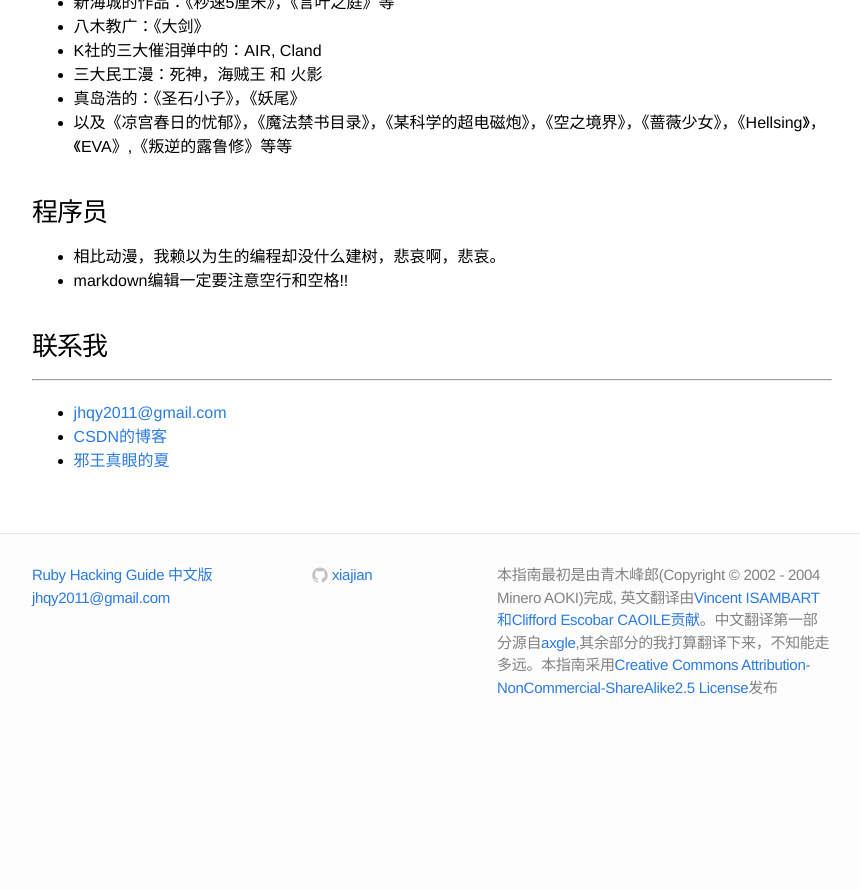
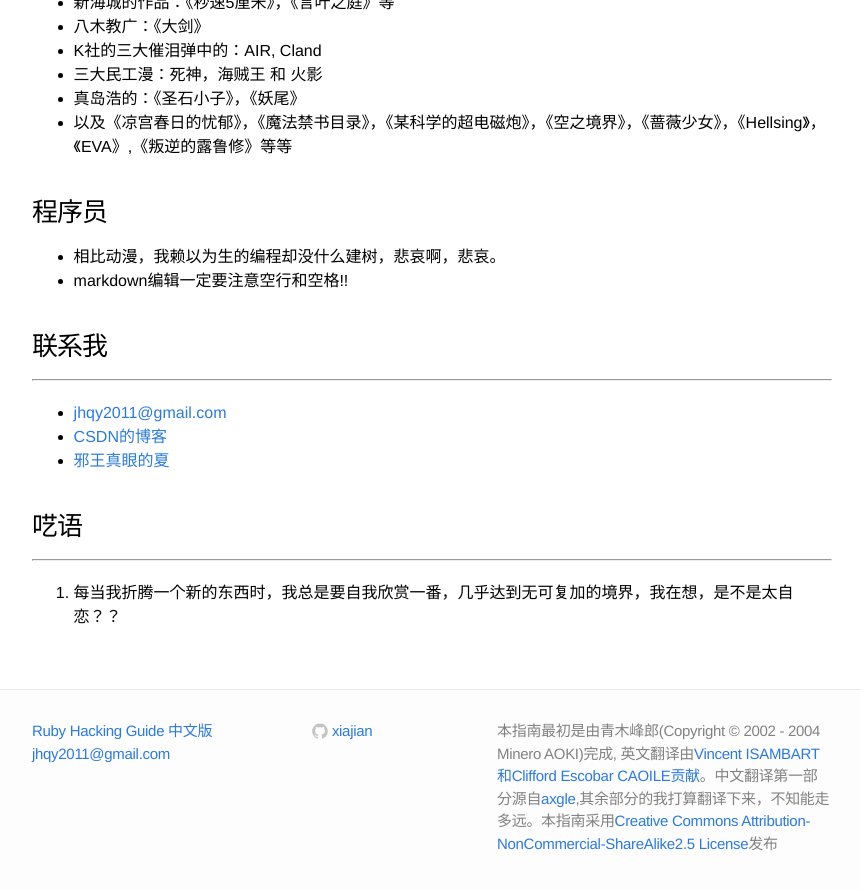
Before and after one commit to xiajian/rhg-zh, a Jekyll site: the page built from about.md, in a window 1280 px wide and 900 px high, scrolled down 571 px. Shown: the top 890 px of the window, without its empty margins (208-1068 px from the left). Built offline with Jekyll 4.4.1, drawn with Linux system fonts in a browser that asks for light colours; before the commit the page ends 1315 px from its top, so only the background shows below that.

Commit message:
修改readme.md

```diff
--- a/about.md
+++ b/about.md
@@ -35,3 +35,8 @@ permalink: /about/
 *  [jhqy2011@gmail.com](mailto:jhqy2011@gmail.com)
 *  [CSDN的博客](http://blog.csdn.net/xiajian2010/)
 *  [邪王真眼的夏](http:xiajian.github.io)
+
+### 呓语
+----
+
+1. 每当我折腾一个新的东西时，我总是要自我欣赏一番，几乎达到无可复加的境界，我在想，是不是太自恋？？
```
Also changed, not shown: README.md.
